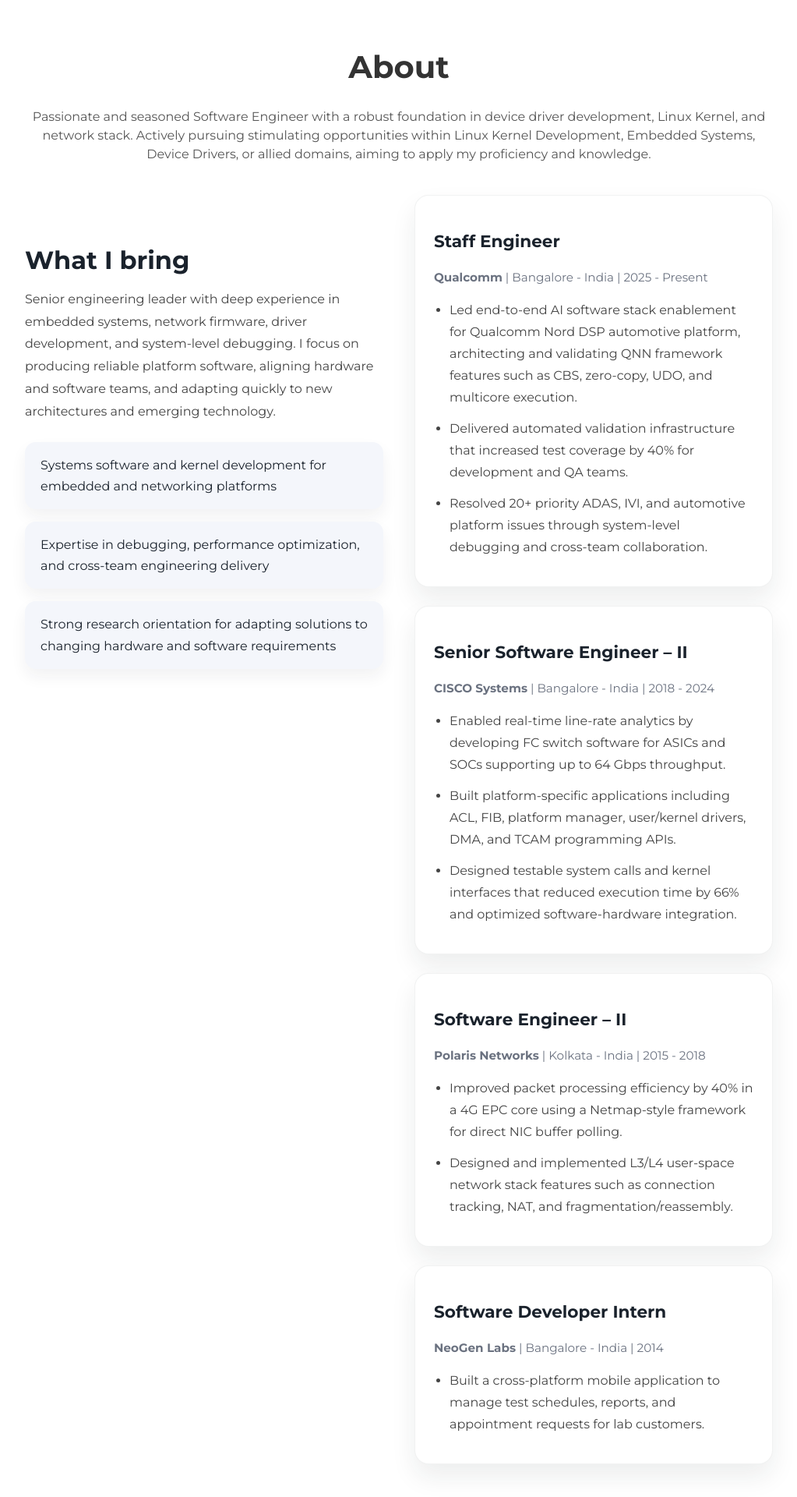
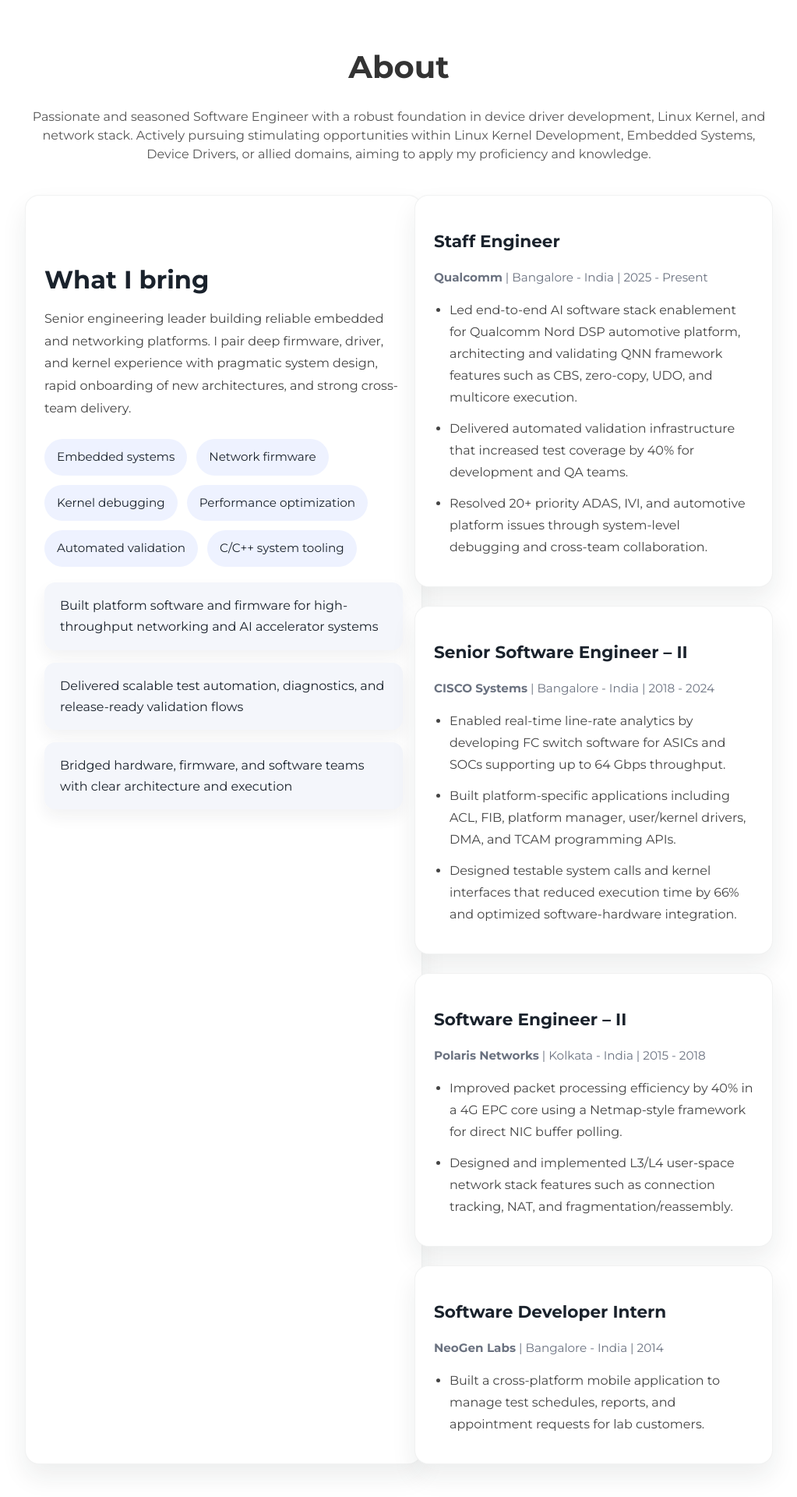
Before and after one commit to anindyasen/anindyasen.github.io, a Jekyll site: the page built from index.html, in a window 1280 px wide. Shown: the part 919-2839 px from the top of the page at 78% size, without its empty margins (128-1151 px from the left). Built offline with Jekyll 4.4.1, drawn with Linux system fonts in a browser that asks for light colours.

Commit message:
Refine About section copy and improve readability

```diff
--- a/_includes/about.html
+++ b/_includes/about.html
@@ -5,11 +5,19 @@
 <div class="about-grid">
   <section class="about-summary">
     <h2>What I bring</h2>
-    <p>Senior engineering leader with deep experience in embedded systems, network firmware, driver development, and system-level debugging. I focus on producing reliable platform software, aligning hardware and software teams, and adapting quickly to new architectures and emerging technology.</p>
+    <p>Senior engineering leader building reliable embedded and networking platforms. I pair deep firmware, driver, and kernel experience with pragmatic system design, rapid onboarding of new architectures, and strong cross-team delivery.</p>
+    <div class="about-keywords">
+      <span>Embedded systems</span>
+      <span>Network firmware</span>
+      <span>Kernel debugging</span>
+      <span>Performance optimization</span>
+      <span>Automated validation</span>
+      <span>C/C++ system tooling</span>
+    </div>
     <ul class="about-highlights">
-      <li>Systems software and kernel development for embedded and networking platforms</li>
-      <li>Expertise in debugging, performance optimization, and cross-team engineering delivery</li>
-      <li>Strong research orientation for adapting solutions to changing hardware and software requirements</li>
+      <li>Built platform software and firmware for high-throughput networking and AI accelerator systems</li>
+      <li>Delivered scalable test automation, diagnostics, and release-ready validation flows</li>
+      <li>Bridged hardware, firmware, and software teams with clear architecture and execution</li>
     </ul>
   </section>
 
```
Also changed, not shown: assets/css/main.css.
